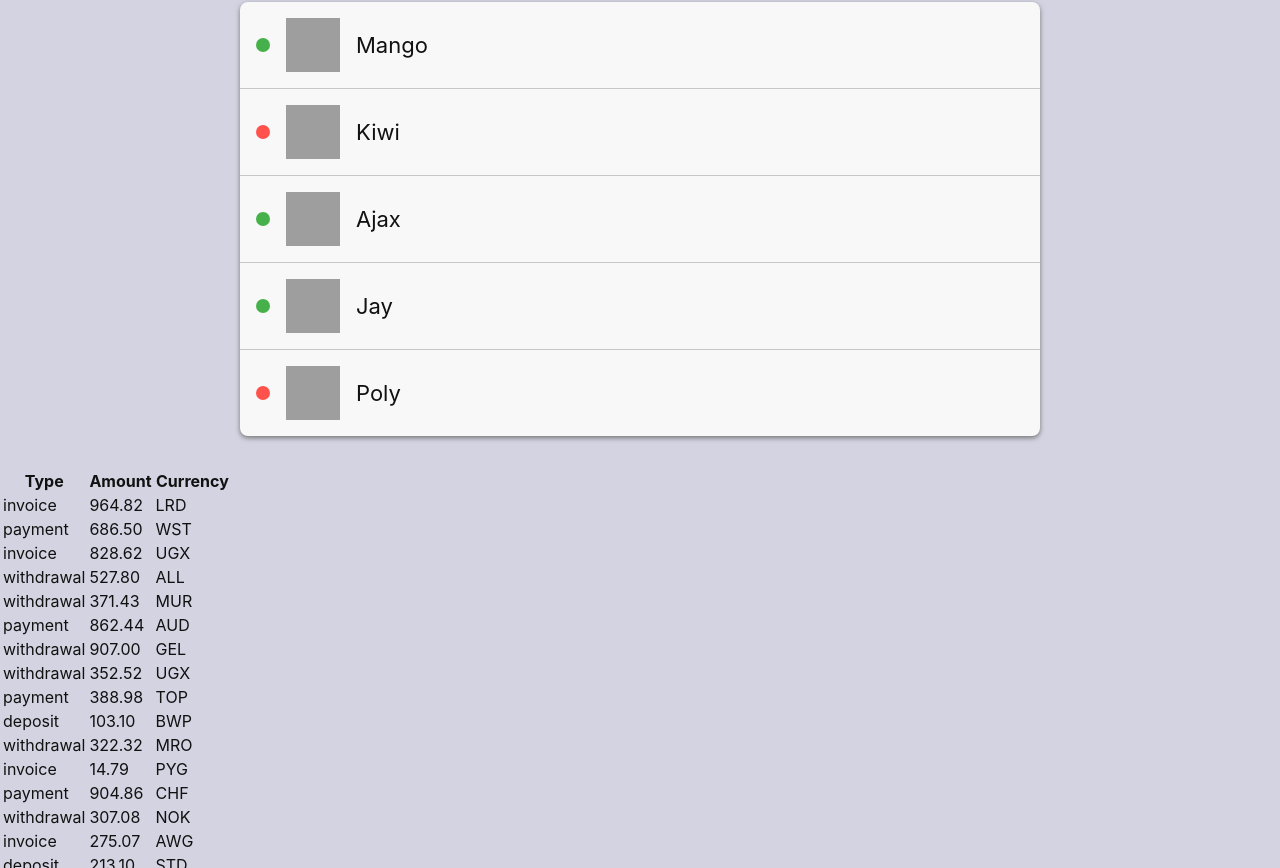
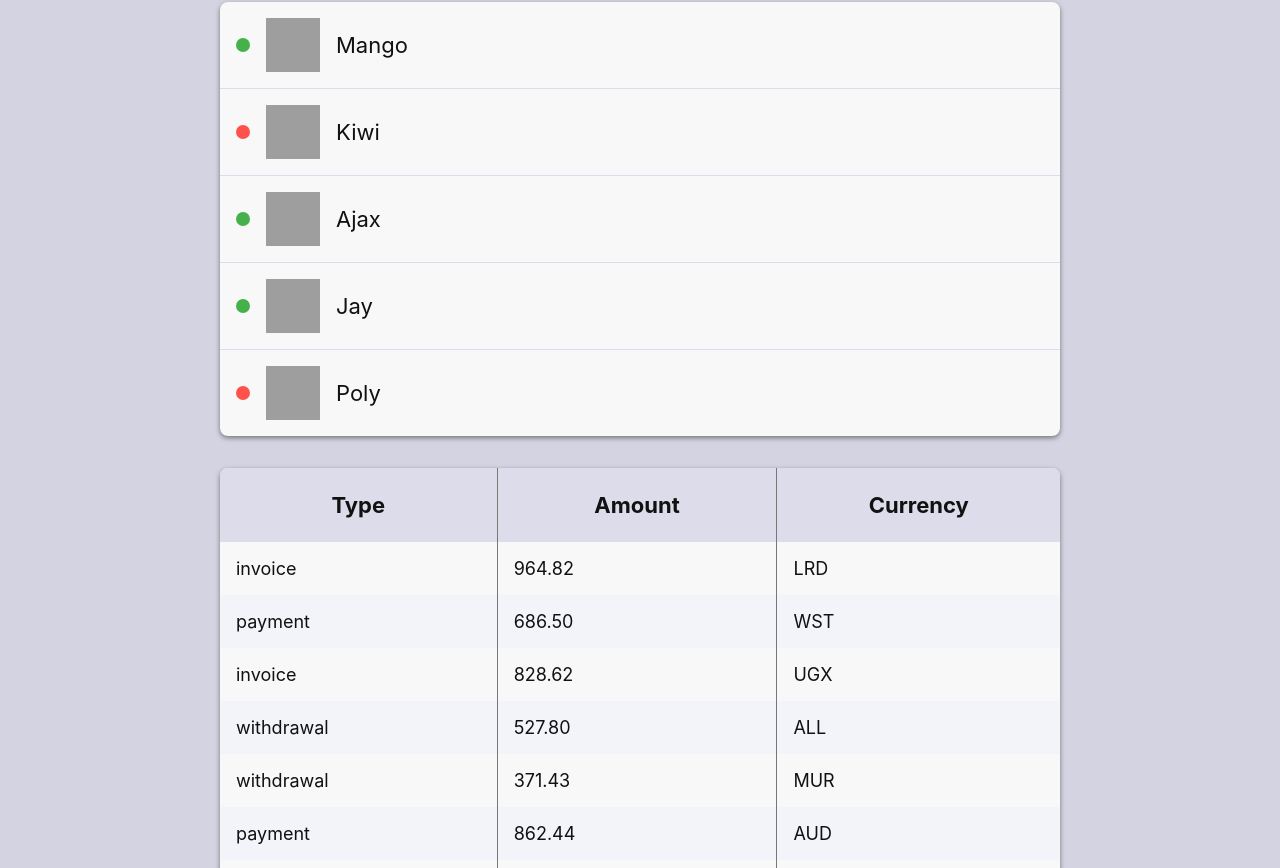
Before and after one commit to Perslay/goit-react-hw-01-components-02, a React (Create React App) app: page / in a window 1280 px wide. Shown: the part 852-1720 px from the top of the page. Built offline with nearby package versions, Linux system fonts and the light colour scheme; grey boxes are pictures that could not be loaded.

Commit message:
Transaction History styles
For all screen sizes.
In FriendListItems fixed text overflow.

```diff
--- a/src/components/TransactionHistory.jsx
+++ b/src/components/TransactionHistory.jsx
@@ -4,25 +4,26 @@ import css from '../css/TransactionHistory.module.css';
 export const TransactionHistory = ({ items }) => {
   const transactionsList = items.transactionsArr;
   return (
-    <table className="transaction-history">
-      <thead>
-        <tr>
-          <th>Type</th>
-          <th>Amount</th>
-          <th>Currency</th>
+    <div className={css.transactionHistory}>
+      <table className={css.table}>
+        <thead className={css.tableHead}>
+          <tr className={css.tableRow}>
+            <th className={css.tableHeading}>Type</th>
+            <th className={css.tableHeading}>Amount</th>
+            <th className={css.tableHeading}>Currency</th>
           </tr>
         </thead>
-
         <tbody>
           {transactionsList.map(transaction => (
-          <tr key={transaction.id}>
-            <td>{transaction.type}</td>
-            <td>{transaction.amount}</td>
-            <td>{transaction.currency}</td>
+            <tr className={css.tableRow} key={transaction.id}>
+              <td className={css.tableData}>{transaction.type}</td>
+              <td className={css.tableData}>{transaction.amount}</td>
+              <td className={css.tableData}>{transaction.currency}</td>
             </tr>
           ))}
         </tbody>
       </table>
+    </div>
   );
 };
 
--- a/src/css/FriendList.module.css
+++ b/src/css/FriendList.module.css
@@ -5,19 +5,18 @@
   font-size: 18px;
   margin: 2rem auto;
   max-width: 300px;
-  /* overflow: hidden; */
 }
 
 @media screen and (min-width: 767px) {
   .friendList {
     font-size: 20px;
-    max-width: 500px;
+    max-width: 510px;
   }
 }
 
 @media screen and (min-width: 1280px) {
   .friendList {
     font-size: 22px;
-    max-width: 800px;
+    max-width: 840px;
   }
 }
--- a/src/css/FriendListItem.module.css
+++ b/src/css/FriendListItem.module.css
@@ -25,8 +25,9 @@
 
 /* for long names */
 .name {
+  padding: 3px 0;
+  overflow: hidden;
   text-overflow: ellipsis;
-  overflow: hidden;
   white-space: nowrap;
 }
 
--- a/src/css/Profile.module.css
+++ b/src/css/Profile.module.css
@@ -55,7 +55,7 @@
 
 @media screen and (min-width: 767px) {
   .profile {
-    max-width: 500px;
+    max-width: 510px;
   }
 
   .avatar {
@@ -89,7 +89,7 @@
 
 @media screen and (min-width: 1280px) {
   .profile {
-    max-width: 800px;
+    max-width: 840px;
   }
 
   .avatar {
--- a/src/css/Statistics.module.css
+++ b/src/css/Statistics.module.css
@@ -36,7 +36,7 @@
 
 @media screen and (min-width: 767px) {
   .statistics {
-    max-width: 500px;
+    max-width: 510px;
   }
 
   .statList {
@@ -61,7 +61,7 @@
 
 @media screen and (min-width: 1280px) {
   .statistics {
-    max-width: 800px;
+    max-width: 840px;
   }
 
   .title {
--- a/src/css/TransactionHistory.module.css
+++ b/src/css/TransactionHistory.module.css
@@ -0,0 +1,71 @@
+.transactionHistory {
+  background-color: var(--color-white);
+  border-radius: 0.5rem;
+  box-shadow: 0 2px 5px var(--color-gray);
+  margin: 2rem auto;
+  max-width: 300px;
+  overflow-x: auto;
+  width: 100%;
+}
+
+.table {
+  border-collapse: collapse;
+}
+
+.tableHead {
+  background-color: var(--color-lightgray);
+  font-size: 18px;
+}
+
+.tableHeading {
+  border-right: 1px solid var(--color-gray);
+  padding: 1rem 0.5rem;
+  width: 100px;
+}
+
+.tableHeading:last-child {
+  border: none;
+}
+
+.tableRow:nth-child(even) {
+  background-color: var(--color-lighter);
+}
+
+.tableData {
+  border-right: 1px solid var(--color-gray);
+  padding: 0.8rem;
+}
+
+.tableData:last-child {
+  border: none;
+}
+
+@media screen and (min-width: 767px) {
+  .transactionHistory {
+    max-width: 510px;
+  }
+
+  .tableHeading {
+    width: 170px;
+  }
+}
+
+@media screen and (min-width: 1280px) {
+  .transactionHistory {
+    max-width: 840px;
+  }
+
+  .tableHead {
+    font-size: 22px;
+  }
+
+  .tableHeading {
+    padding: 1.5rem;
+    width: 280px;
+  }
+
+  .tableData {
+    font-size: 18px;
+    padding: 1rem;
+  }
+}
--- a/src/index.css
+++ b/src/index.css
@@ -2,9 +2,9 @@
 
 :root {
   --color-white: #f8f8f8;
-  --color-lighter: #eaeaf2;
+  --color-lighter: #f3f3fa;
   --color-light: #d3d3e2;
-  --color-lightgray: #c7c7c7;
+  --color-lightgray: #dcdcea;
   --color-gray: #777;
   --color-black: #111;
 }
```
Lines whose indentation alone changed are shown as unchanged.
